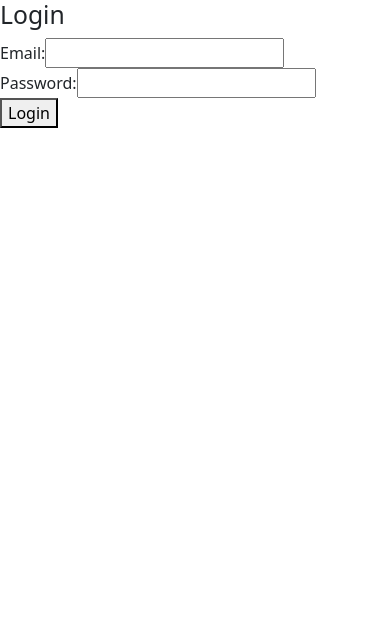
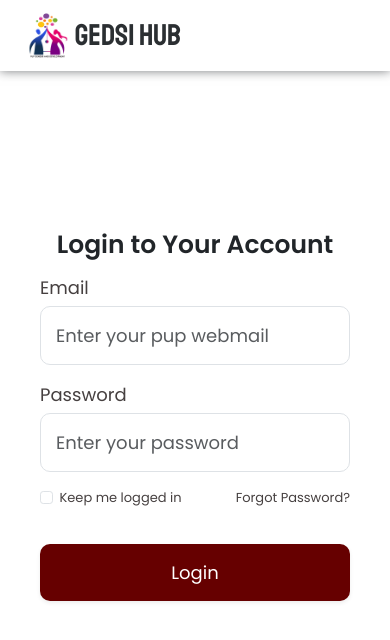
Before and after one commit to shixumi/GEDSIHUB_Module_1_frontend, a React (Create React App) app: page /login in a window 390 px wide. Shown: the top 640 px of the page. Built offline with nearby package versions, Linux system fonts and the light colour scheme.

Commit message:
login and register page testing

```diff
--- a/src/App.js
+++ b/src/App.js
@@ -4,8 +4,8 @@ import { BrowserRouter as Router, Route, Routes, Navigate } from 'react-router-d
 import LoginPage from './pages/LoginPage';
 import RegisterPage from './pages/RegisterPage';
 import './bootstrap/css/bootstrap.min.css';
+import './css/activation.css';
 // import './css/bs-theme-overrides.css';
-import './css/activation.css';
 // import './css/Login-Form-Basic-icons.css';
 
 const App = () => {
--- a/src/css/activation.css
+++ b/src/css/activation.css
@@ -1,6 +1,8 @@
 :root, [data-bs-theme=light] {
   --bs-focus-ring-color: rgba(203,203,203,0.25);
 }
+
+/* Icon styles */
 .bs-icon {
   --bs-icon-size: .75rem;
   display: flex;
@@ -13,60 +15,33 @@
   color: var(--bs-primary);
 }
 
-.bs-icon-xs {
-  --bs-icon-size: 1rem;
-  width: calc(var(--bs-icon-size) * 1.5);
-  height: calc(var(--bs-icon-size) * 1.5);
-}
+/* Different icon sizes */
+.bs-icon-xs { --bs-icon-size: 1rem; width: calc(var(--bs-icon-size) * 1.5); height: calc(var(--bs-icon-size) * 1.5); }
+.bs-icon-sm { --bs-icon-size: 1rem; }
+.bs-icon-md { --bs-icon-size: 1.5rem; }
+.bs-icon-lg { --bs-icon-size: 2rem; }
+.bs-icon-xl { --bs-icon-size: 2.5rem; }
 
-.bs-icon-sm {
-  --bs-icon-size: 1rem;
-}
+/* Icon color and background */
+.bs-icon.bs-icon-primary { color: var(--bs-white); background: var(--bs-primary); }
+.bs-icon.bs-icon-primary-light { color: var(--bs-primary); background: rgba(var(--bs-primary-rgb), .2); }
+.bs-icon.bs-icon-semi-white { color: var(--bs-primary); background: rgba(255, 255, 255, .5); }
 
-.bs-icon-md {
-  --bs-icon-size: 1.5rem;
-}
+/* Icon shape */
+.bs-icon.bs-icon-rounded { border-radius: .5rem; }
+.bs-icon.bs-icon-circle { border-radius: 50%; }
 
-.bs-icon-lg {
-  --bs-icon-size: 2rem;
-}
-
-.bs-icon-xl {
-  --bs-icon-size: 2.5rem;
-}
-
-.bs-icon.bs-icon-primary {
-  color: var(--bs-white);
-  background: var(--bs-primary);
-}
-
-.bs-icon.bs-icon-primary-light {
-  color: var(--bs-primary);
-  background: rgba(var(--bs-primary-rgb), .2);
-}
-
-.bs-icon.bs-icon-semi-white {
-  color: var(--bs-primary);
-  background: rgba(255, 255, 255, .5);
-}
-
-.bs-icon.bs-icon-rounded {
-  border-radius: .5rem;
-}
-
-.bs-icon.bs-icon-circle {
-  border-radius: 50%;
-}
-
-
-
+/* Main section styles */
 #main {
+  display: flex;
+  justify-content: flex-end; /* Align the container to the right */
+  align-items: center; /* Vertically center the container */
   width: 100%;
   height: 100vh;
-  margin-top: 100px;
   font-family: Poppins, sans-serif;
 }
 
+/* Navbar styles */
 .navbar-brand {
   padding-left: 55px;
   font-size: 30px;
@@ -81,80 +56,51 @@
   padding-left: 2%;
 }
 
+/* Container styles */
 .container {
   font-family: Poppins, sans-serif;
 }
 
-.row h2 {
-  margin-bottom: 0px;
-  font-size: 29px;
+.container.login-con {
+  margin-right: 0px; /* Stick to the right */
+  height: 100%;
+  max-width: 596px;
+  background: #ffffff;
+  box-shadow: 0px 0px 10px rgba(33,37,41,0.33);
+  padding: 100px 40px;
 }
 
+/* Form control styles */
 .form-control {
   border-radius: 10px;
   font-size: 18px;
-  padding-left: 15px;
-  padding-bottom: 15px;
-  padding-right: 15px;
-  padding-top: 15px;
+  padding: 15px;
   max-width: 100%;
 }
 
-.login-card {
-  border-radius: 20px;
-  box-shadow: 0px 0px 10px rgba(33,37,41,0.33);
-  padding-left: 30px;
-  padding-right: 30px;
-  padding-top: 20px;
-  padding-bottom: 20px;
-}
-
+/* Login button styles */
 .login-btn {
   padding: 15px;
   border-radius: 10px;
   background: #660000;
   color: #ffffff;
-  --bs-primary: #eb1414;
-  --bs-primary-rgb: 235,20,20;
-  --bs-body-bg: #660000;
-  border-style: none;
+  border: none;
   font-size: 18px;
 }
 
-.login-sec h2 {
-  font-size: 25px;
-  margin-bottom: 0px;
-  color: #464040;
-}
-
-.login-btn:hover {
+.login-btn:hover, .login-btn:active {
   color: #ffffff;
   background-color: #c81b1b;
 }
 
-.login-btn:active {
-  color: #ffffff;
-  background-color: #c81b1b;
-}
-
-.btn-check:checked + .btn, .btn.active, .btn.show, .btn:first-child:active, :not(.btn-check) + .btn:active {
-  color: #ffffff;
-  background-color: #c81b1b;
-}
-
+/* Label styles */
 .login-lbl {
   font-size: 18px;
   margin-bottom: 5px;
   color: #464040;
 }
 
-.rbm-me {
-}
-
-.rbm-me {
-  text-align: left;
-}
-
+/* Login footer styles */
 .login-ftr {
   font-size: 13px;
   color: #464040;
@@ -171,53 +117,43 @@
   color: #807f7f;
 }
 
-.login-con {
-  max-width: 596px;
-  background: #ffffff;
-  box-shadow: 0px 0px 10px rgba(33,37,41,0.33);
-  padding-top: 50px;
-  padding-left: 40px;
-  padding-bottom: 50px;
-  padding-right: 40px;
-  border-radius: 20px;
-}
-
+/* Section heading styles */
 .log-main h2 {
   margin-bottom: 35px;
   margin-top: 35px;
+  text-align: center;
 }
 
-@media (max-width: 500px) {
-  .login-con {
-    background: rgba(255,255,255,0);
-    box-shadow: 0px 0px;
-    padding: 45px 40px;
-    padding-top: 44px;
-    margin-top: 0;
-  }
+/* Role select styles */
+.select-role {
+  height: 59px;
+  border-radius: 10px;
+  font-size: 18px;
+  margin-bottom: 50px;
 }
 
+select:invalid, select[value=""] {
+  color: #595c69;
+}
+
+/* Media queries for small screens */
 @media (max-width: 500px) {
-  .log-main h2 {
+  .container.login-con {
+    background: rgba(255, 255, 255, 0);
+    box-shadow: none;
+    padding: 45px 40px;
+    margin-right: 0;
+  }
+
+  #main {
+    height: auto;
+    margin-top: 150px;
+    justify-content: center; /* Center the container horizontally on small screens */
+  }
+
+  .container h2 {
     font-size: 25px;
     font-weight: 600;
     margin-bottom: 14px;
   }
 }
-
-@media (max-width: 500px) {
-  #main {
-    margin-top: 150px;
-    height: 100%;
-  }
-}
-
-.select-role {
-  height: 59px;
-  border-radius: 10px;
-  font-size: 18px;
-}
-
-select:invalid, select[value=""] {
-  color: #595c69;
-}
--- a/src/pages/LoginPage.js
+++ b/src/pages/LoginPage.js
@@ -35,29 +35,55 @@ const LoginPage = () => {
 
   return (
     <div>
-      <h2>Login</h2>
-      <form onSubmit={handleSubmit}>
-        <div>
-          <label>Email:</label>
+      <nav className="navbar navbar-expand-md fixed-top" style={{ background: '#ffffff' }}>
+        <div className="container-fluid">
+          <a className="navbar-brand login" href="#">GEDSI HUB</a>
+        </div>
+      </nav>
+      <section id="main" className="log-main">
+        <div className="container login-con">
+          <h2>Login to Your Account</h2>
+          <form className="text-center" onSubmit={handleSubmit}>
+            <div className="mb-3">
+              <label className="form-label d-flex justify-content-start login-lbl">Email</label>
               <input
+                className="focus-ring focus-ring-light form-control login-form"
                 type="email"
+                name="email"
+                placeholder="Enter your pup webmail"
+                required
+                pattern="^[a-zA-Z0-9._%+-]+@.+\.(pup|edu|com)$"
                 value={email}
                 onChange={(e) => setEmail(e.target.value)}
-            required
               />
             </div>
-        <div>
-          <label>Password:</label>
+            <div className="mb-3">
+              <label className="form-label d-flex justify-content-start login-lbl">Password</label>
               <input
+                className="focus-ring focus-ring-light form-control"
                 type="password"
+                name="password"
+                placeholder="Enter your password"
+                required
+                minLength="6"
                 value={password}
                 onChange={(e) => setPassword(e.target.value)}
-            required
               />
             </div>
-        <button type="submit">Login</button>
+            <div className="d-flex justify-content-between login-ftr">
+              <div className="form-check rbm-me">
+                <input className="form-check-input" type="checkbox" id="formCheck-1" />
+                <label className="form-check-label" htmlFor="formCheck-1">Keep me logged in</label>
+              </div>
+              <a className="fgt-pass" href="#">Forgot Password?</a>
+            </div>
+            <div className="mb-3">
+              <button className="btn btn-primary shadow-sm d-block w-100 login-btn" type="submit">Login</button>
+            </div>
           </form>
-      {error && <p>{error}</p>}
+          {error && <p className="text-danger">{error}</p>}
+        </div>
+      </section>
     </div>
   );
 };
--- a/src/pages/RegisterPage.js
+++ b/src/pages/RegisterPage.js
@@ -1,10 +1,11 @@
 import React, { useState } from 'react';
 import { useNavigate } from 'react-router-dom';
+
 
 const RegisterPage = () => {
   const [email, setEmail] = useState('');
   const [password, setPassword] = useState('');
-  const [role, setRole] = useState(''); // Default to empty, matches the HTML provided
+  const [role, setRole] = useState('');
   const [error, setError] = useState('');
   const navigate = useNavigate();
 
@@ -16,7 +17,7 @@ const RegisterPage = () => {
       const response = await fetch('http://localhost:8000/api/users/register/', {
         method: 'POST',
         headers: { 'Content-Type': 'application/json' },
-        body: JSON.stringify({ email, password, role }), // Include the role in the request
+        body: JSON.stringify({ email, password, role }),
       });
 
       if (response.ok) {
@@ -36,12 +37,13 @@ const RegisterPage = () => {
     <div>
       <nav className="navbar navbar-expand-md fixed-top" style={{ background: '#ffffff' }}>
         <div className="container-fluid">
-          <a className="navbar-brand login" href="#">GEDSI</a>
+          <a className="navbar-brand login" href="#">GEDSI HUB</a>
         </div>
       </nav>
       <section id="main" className="log-main">
-        <h2 style={{ textAlign: 'center' }}>Activate your Account</h2>
+
         <div className="container login-con">
+          <h2 >Activate your Account</h2>
           <form className="text-center" onSubmit={handleSubmit}>
             <div className="mb-3">
               <label className="form-label d-flex justify-content-start login-lbl">Email</label>
@@ -84,15 +86,8 @@ const RegisterPage = () => {
                 <option value="employee">Employee</option>
               </select>
             </div>
-            <div className="d-flex justify-content-between login-ftr">
-              <div className="form-check rbm-me">
-                <input className="form-check-input" type="checkbox" id="formCheck-1" />
-                <label className="form-check-label" htmlFor="formCheck-1">Keep me logged in</label>
-              </div>
-              <a className="fgt-pass" href="#">Forgot Password?</a>
-            </div>
             <div className="mb-3">
-              <button className="btn btn-primary shadow-sm d-block w-100 login-btn" type="submit">Login</button>
+              <button className="btn btn-primary shadow-sm d-block w-100 login-btn" type="submit">Activate</button>
             </div>
           </form>
           {error && <p className="text-danger">{error}</p>}
```
Also changed, not shown: src/pages/LoginPage copy.js (added, +65 -0 lines). Lines whose indentation alone changed are shown as unchanged.
